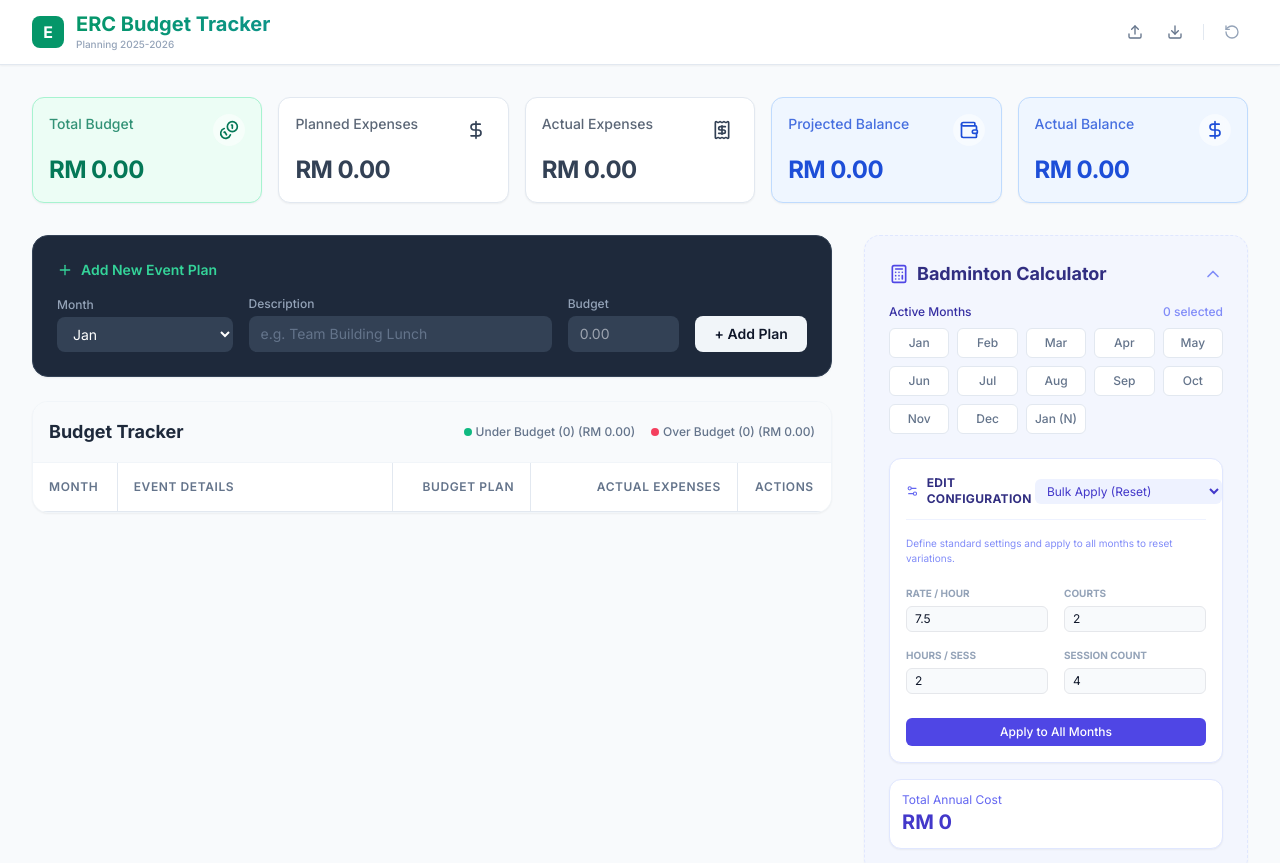
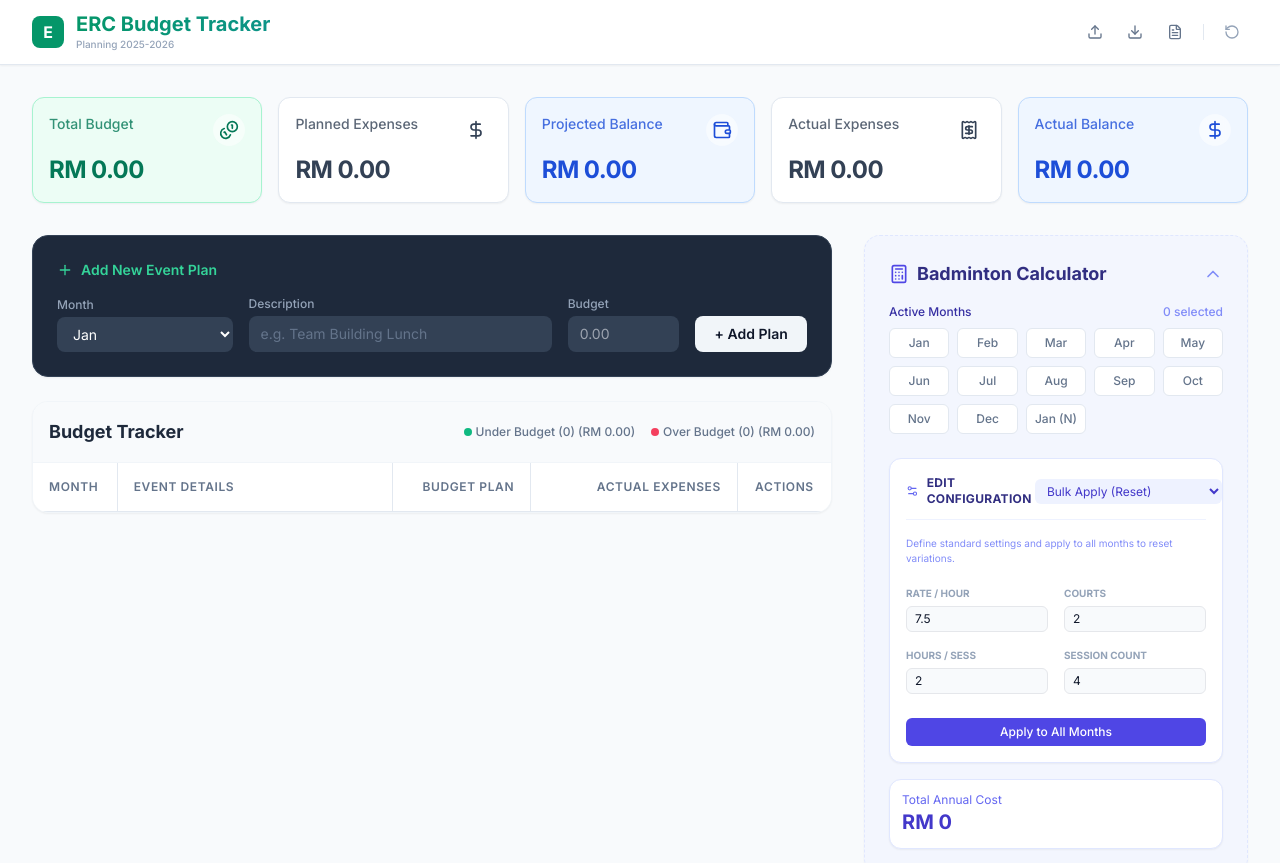
Before and after one commit to xkid/ERC-Budget-Tracker, a React (Vite) app: page / in a window 1280 px wide. Shown: the top 863 px of the page. Built offline with nearby package versions, Linux system fonts and the light colour scheme.

Commit message:
feat: Add CSV export for budget data
Introduces functionality to export the Elcomp Recreation Budget Tracker data into a CSV format. This allows users to easily review and analyze their budget, income, and expense information outside of the application.

```diff
--- a/App.tsx
+++ b/App.tsx
@@ -12,7 +12,7 @@ import { SummaryCard } from './components/SummaryCard';
 import { IncomeBreakdown } from './components/IncomeBreakdown';
 import { EventList } from './components/EventList';
 import { BadmintonCalculator } from './components/BadmintonCalculator';
-import { Plus, Wallet, Receipt, Download, Upload, RotateCcw, AlertTriangle, Coins, DollarSign } from 'lucide-react';
+import { Plus, Wallet, Receipt, Download, Upload, RotateCcw, AlertTriangle, Coins, DollarSign, FileText } from 'lucide-react';
 
 const STORAGE_KEYS = {
   EVENTS: 'rec_club_events',
@@ -98,6 +98,89 @@ const App: React.FC = () => {
     a.click();
     document.body.removeChild(a);
     URL.revokeObjectURL(url);
+  };
+
+  const handleExportCSV = () => {
+    // Helper to escape CSV fields
+    const escape = (val: string | number) => {
+        if (typeof val === 'number') return val.toFixed(2);
+        const str = String(val);
+        if (str.includes(',') || str.includes('"') || str.includes('\n')) {
+            return `"${str.replace(/"/g, '""')}"`;
+        }
+        return str;
+    };
+
+    const rows: string[][] = [];
+
+    // 1. Summary
+    rows.push(['SUMMARY']);
+    rows.push(['Total Budget', 'Planned Expenses', 'Projected Balance', 'Actual Expenses', 'Actual Balance']);
+    rows.push([totalBudget, grandTotalPlanned, projectedBalance, totalActualSpent, actualBalance].map(escape));
+    rows.push([]);
+
+    // 2. Income Sources
+    rows.push(['INCOME SOURCES']);
+    const monthHeaders = MONTH_ORDER.map(m => m);
+    rows.push(['Source', 'Category', 'SubCategory', ...monthHeaders, 'Total']);
+    incomeSources.forEach(source => {
+        const monthlyValues = MONTH_ORDER.map(m => source.monthlyAmounts[m] || 0);
+        const sourceTotal = monthlyValues.reduce((a, b) => a + b, 0);
+        rows.push([
+            source.name,
+            source.category,
+            source.subCategory,
+            ...monthlyValues,
+            sourceTotal
+        ].map(escape));
+    });
+    rows.push([]);
+
+    // 3. Events & Expenses
+    rows.push(['EXPENSES (EVENTS & BADMINTON)']);
+    rows.push(['Month', 'Description', 'Type', 'Planned Amount', 'Actual Amount', 'Variance']);
+
+    MONTH_ORDER.forEach(month => {
+        // Badminton
+        const badmSettings = badmintonConfig.months[month];
+        if (badmSettings && badmSettings.isSelected) {
+            const badmCost = badmSettings.sessions.reduce((acc, s) => acc + (s.rate * s.courts * s.hours), 0);
+             rows.push([
+                month,
+                'Badminton Sessions',
+                'Sport',
+                badmCost,
+                0,
+                badmCost // Variance (Planned - Actual)
+            ].map(escape));
+        }
+
+        // Events
+        const monthEvents = events.filter(e => e.month === month);
+        monthEvents.forEach(e => {
+            const planned = e.amount;
+            const actual = e.actualAmount || 0;
+            const variance = planned - actual;
+            rows.push([
+                month,
+                e.name,
+                e.type,
+                planned,
+                actual,
+                variance
+            ].map(escape));
+        });
+    });
+
+    const csvContent = rows.map(e => e.join(",")).join("\n");
+    const blob = new Blob([csvContent], { type: 'text/csv;charset=utf-8;' });
+    const url = URL.createObjectURL(blob);
+    const link = document.createElement("a");
+    link.href = url;
+    link.download = `rec_club_budget_${new Date().toISOString().split('T')[0]}.csv`;
+    document.body.appendChild(link);
+    link.click();
+    document.body.removeChild(link);
   };
 
   const handleImport = (e: React.ChangeEvent<HTMLInputElement>) => {
@@ -305,7 +388,8 @@ const App: React.FC = () => {
             />
 
             <button onClick={() => fileInputRef.current?.click()} className="p-2 text-slate-500 hover:text-emerald-600 hover:bg-emerald-50 rounded-lg transition-colors" title="Import Data"><Upload className="w-4 h-4" /></button>
-            <button onClick={handleExport} className="p-2 text-slate-500 hover:text-emerald-600 hover:bg-emerald-50 rounded-lg transition-colors" title="Export Data"><Download className="w-4 h-4" /></button>
+            <button onClick={handleExport} className="p-2 text-slate-500 hover:text-emerald-600 hover:bg-emerald-50 rounded-lg transition-colors" title="Export JSON"><Download className="w-4 h-4" /></button>
+            <button onClick={handleExportCSV} className="p-2 text-slate-500 hover:text-emerald-600 hover:bg-emerald-50 rounded-lg transition-colors" title="Export CSV"><FileText className="w-4 h-4" /></button>
             <div className="h-4 w-[1px] bg-slate-200 mx-1"></div>
             <button onClick={handleReset} className="p-2 text-slate-400 hover:text-rose-600 hover:bg-rose-50 rounded-lg transition-colors" title="Reset to Empty"><RotateCcw className="w-4 h-4" /></button>
           </div>
@@ -329,16 +413,16 @@ const App: React.FC = () => {
               icon={<DollarSign className="w-5 h-5" />}
             />
           <SummaryCard
+            title="Projected Balance"
+            amount={projectedBalance}
+            type="info"
+            icon={<Wallet className="w-5 h-5" />}
+          />
+          <SummaryCard
               title="Actual Expenses"
               amount={totalActualSpent}
               type="neutral"
               icon={<Receipt className="w-5 h-5" />}
-          />
-          <SummaryCard
-            title="Projected Balance"
-            amount={projectedBalance}
-            type="info"
-            icon={<Wallet className="w-5 h-5" />}
           />
           <SummaryCard
             title="Actual Balance"
```
